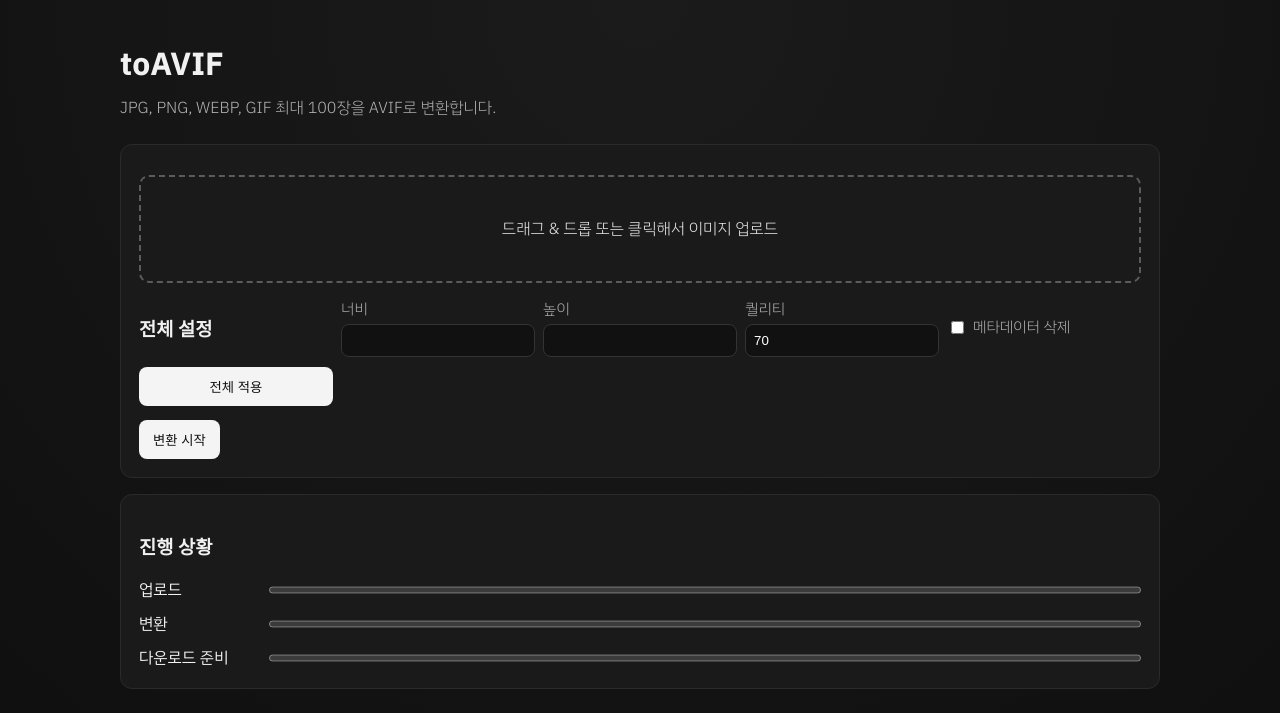
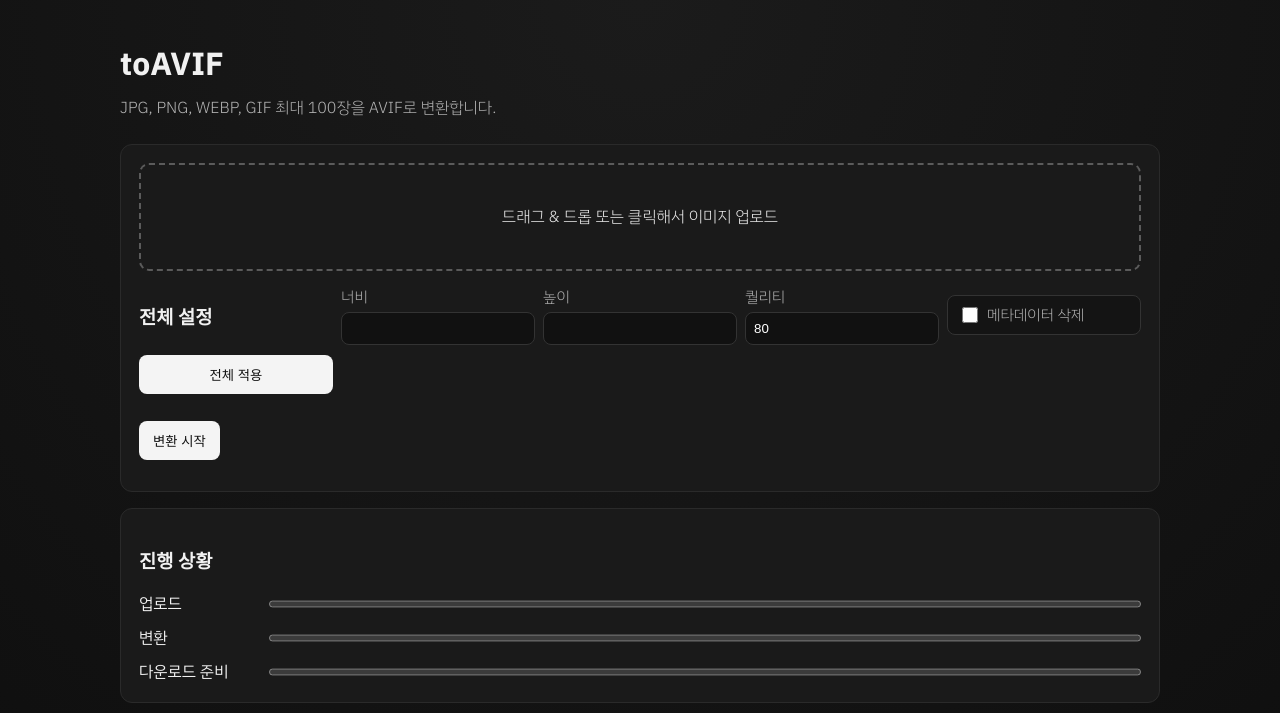
Before and after one commit to HaeengIn/toAVIF, a FastAPI app: page / in a window 1280 px wide. Shown: the top 713 px of the page. Run offline with FastAPI, Linux system fonts and the light colour scheme; some libraries are stand-ins or nearby versions; some web fonts are replaced.

Commit message:
Improve global settings UX, defaults, progress, and turnstile layout

```diff
--- a/static/css/index.css
+++ b/static/css/index.css
@@ -102,7 +102,10 @@ h1 {
 .action-row {
   margin-top: 14px;
   display: flex;
-  gap: 8px;
+  gap: 12px;
+  align-items: center;
+  justify-content: space-between;
+  flex-wrap: wrap;
 }
 
 .progress-wrap {
@@ -119,7 +122,10 @@ progress {
 }
 
 .turnstile-wrapper {
-  margin-bottom: 12px;
+  margin-left: auto;
+  min-height: 65px;
+  display: flex;
+  align-items: center;
 }
 
 .mouse-glow {
@@ -138,3 +144,26 @@ progress {
   transition: opacity 1s ease;
   z-index: 1000;
 }
+
+
+.setting-check {
+  display: inline-flex;
+  align-items: center;
+  gap: 8px;
+  padding: 8px 10px;
+  border: 1px solid #333;
+  border-radius: 8px;
+  background: #141414;
+  color: #d5d5d5;
+  font-size: 14px;
+}
+
+.setting-check input[type="checkbox"] {
+  accent-color: #7ea3ff;
+  width: 16px;
+  height: 16px;
+}
+
+.global-settings label:has(input[type="checkbox"]) {
+  flex-direction: row;
+}
--- a/static/js/index.js
+++ b/static/js/index.js
@@ -24,6 +24,26 @@ const resultList = document.getElementById('resultList');
 const zipDownloadBtn = document.getElementById('zipDownloadBtn');
 const resetBtn = document.getElementById('resetBtn');
 
+const globalSettings = document.querySelector('.global-settings');
+
+function applyGlobalSettings() {
+  const width = document.getElementById('globalWidth').value;
+  const height = document.getElementById('globalHeight').value;
+  const quality = document.getElementById('globalQuality').value || 80;
+  const remove = document.getElementById('globalRemoveMetadata').checked;
+  Object.keys(state.settings).forEach((k) => {
+    state.settings[k] = { width, height, quality, remove_metadata: remove };
+  });
+  renderPreview();
+}
+
+function setProgress(upload, convert, download) {
+  uploadProgress.value = upload;
+  convertProgress.value = convert;
+  downloadProgress.value = download;
+}
+
+
 dropZone.addEventListener('dragover', (e) => { e.preventDefault(); dropZone.classList.add('dragover'); });
 dropZone.addEventListener('dragleave', () => dropZone.classList.remove('dragover'));
 dropZone.addEventListener('drop', (e) => {
@@ -44,7 +64,7 @@ function handleFiles(files) {
       continue;
     }
     state.files.push(file);
-    state.settings[String(state.files.length - 1)] = { width: '', height: '', quality: 70, remove_metadata: false };
+    state.settings[String(state.files.length - 1)] = { width: '', height: '', quality: 80, remove_metadata: false };
   }
   renderPreview();
 }
@@ -60,7 +80,7 @@ function renderPreview() {
         <input type='number' data-key='width' data-idx='${idx}' value='${settings.width}' placeholder='너비'>
         <input type='number' data-key='height' data-idx='${idx}' value='${settings.height}' placeholder='높이'>
         <input type='number' data-key='quality' data-idx='${idx}' value='${settings.quality}' min='1' max='100' placeholder='퀄리티'>
-        <label><input type='checkbox' data-key='remove_metadata' data-idx='${idx}' ${settings.remove_metadata ? 'checked' : ''}> 메타데이터 삭제</label>
+        <label class='setting-check'><input type='checkbox' data-key='remove_metadata' data-idx='${idx}' ${settings.remove_metadata ? 'checked' : ''}> 메타데이터 삭제</label>
       </div>`;
     previewList.appendChild(wrap);
   });
@@ -74,42 +94,43 @@ function renderPreview() {
   });
 }
 
-document.getElementById('applyGlobalBtn').addEventListener('click', () => {
-  const width = document.getElementById('globalWidth').value;
-  const height = document.getElementById('globalHeight').value;
-  const quality = document.getElementById('globalQuality').value || 70;
-  const remove = document.getElementById('globalRemoveMetadata').checked;
-  Object.keys(state.settings).forEach((k) => {
-    state.settings[k] = { width, height, quality, remove_metadata: remove };
+document.getElementById('applyGlobalBtn').addEventListener('click', applyGlobalSettings);
+
+globalSettings.querySelectorAll('input').forEach((input) => {
+  input.addEventListener('keydown', (e) => {
+    if (e.key === 'Enter') {
+      e.preventDefault();
+      applyGlobalSettings();
+    }
   });
-  renderPreview();
 });
 
 convertBtn.addEventListener('click', async () => {
   if (!state.turnstileToken) return alert('캡챠 인증 후 변환을 시작해주세요.');
   if (state.files.length === 0) return alert('업로드된 파일이 없습니다.');
 
-  uploadProgress.value = 25;
+  convertBtn.disabled = true;
+  setProgress(15, 0, 0);
   const formData = new FormData();
   state.files.forEach((f) => formData.append('files', f));
   formData.append('settings_json', JSON.stringify(state.settings));
   formData.append('remove_metadata_all', document.getElementById('globalRemoveMetadata').checked ? 'true' : 'false');
   formData.append('turnstile_token', state.turnstileToken);
 
-  uploadProgress.value = 60;
-  convertProgress.value = 20;
+  try {
+    setProgress(65, 20, 0);
     const resp = await fetch('/api/convert', { method: 'POST', body: formData });
-  uploadProgress.value = 100;
+    setProgress(100, 60, 0);
 
     if (!resp.ok) {
       const errorData = await resp.json();
+      setProgress(0, 0, 0);
       alert(errorData.detail || '변환 중 오류가 발생했습니다.');
       return;
     }
 
-  convertProgress.value = 100;
-  downloadProgress.value = 35;
     const data = await resp.json();
+    setProgress(100, 100, 40);
   state.conversionId = data.conversion_id;
   resultList.innerHTML = '';
   data.converted.forEach((item) => {
@@ -126,8 +147,14 @@ convertBtn.addEventListener('click', async () => {
     zipDownloadBtn.classList.add('hidden');
   }
 
-  downloadProgress.value = 100;
+    setProgress(100, 100, 100);
     resultSection.classList.remove('hidden');
+  } catch (error) {
+    setProgress(0, 0, 0);
+    alert('네트워크 오류가 발생했습니다. 잠시 후 다시 시도해주세요.');
+  } finally {
+    convertBtn.disabled = false;
+  }
 });
 
 resetBtn.addEventListener('click', async () => {
@@ -140,7 +167,5 @@ resetBtn.addEventListener('click', async () => {
   previewList.innerHTML = '';
   resultSection.classList.add('hidden');
   zipDownloadBtn.classList.add('hidden');
-  uploadProgress.value = 0;
-  convertProgress.value = 0;
-  downloadProgress.value = 0;
+  setProgress(0, 0, 0);
 });
--- a/templates/index.html
+++ b/templates/index.html
@@ -25,9 +25,6 @@
     <p class="desc">JPG, PNG, WEBP, GIF 최대 {{ max_files }}장을 AVIF로 변환합니다.</p>
 
     <section id="uploadSection" class="card">
-        <div id="turnstileWrapper" class="turnstile-wrapper">
-            <div class="cf-turnstile" data-sitekey="{{ turnstile_site_key }}" data-callback="onTurnstileSuccess"></div>
-        </div>
         <div id="dropZone" class="drop-zone">
             <input id="fileInput" type="file" accept=".jpg,.jpeg,.png,.webp,.gif" multiple>
             <p>드래그 & 드롭 또는 클릭해서 이미지 업로드</p>
@@ -36,13 +33,16 @@
             <h3>전체 설정</h3>
             <label>너비 <input type="number" id="globalWidth" min="1"></label>
             <label>높이 <input type="number" id="globalHeight" min="1"></label>
-            <label>퀄리티 <input type="number" id="globalQuality" value="70" min="1" max="100"></label>
-            <label><input type="checkbox" id="globalRemoveMetadata"> 메타데이터 삭제</label>
+            <label>퀄리티 <input type="number" id="globalQuality" value="80" min="1" max="100"></label>
+            <label class="setting-check"><input type="checkbox" id="globalRemoveMetadata"> 메타데이터 삭제</label>
             <button id="applyGlobalBtn" type="button">전체 적용</button>
         </div>
         <div id="previewList" class="preview-list"></div>
         <div class="action-row">
             <button id="convertBtn" type="button">변환 시작</button>
+            <div id="turnstileWrapper" class="turnstile-wrapper">
+                <div class="cf-turnstile" data-sitekey="{{ turnstile_site_key }}" data-callback="onTurnstileSuccess"></div>
+            </div>
         </div>
     </section>
 
```
Lines whose indentation alone changed are shown as unchanged.
